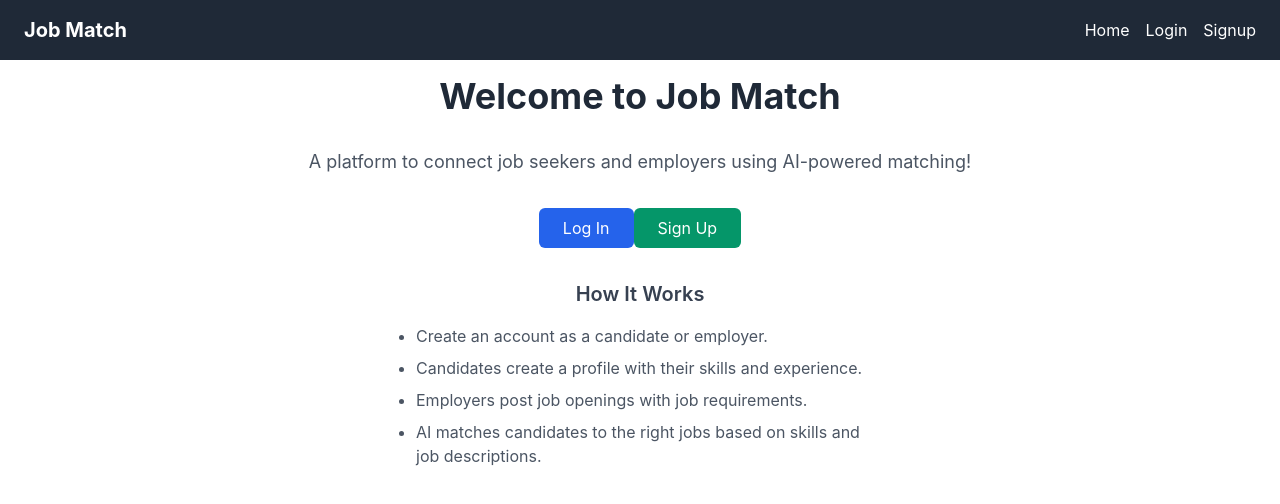
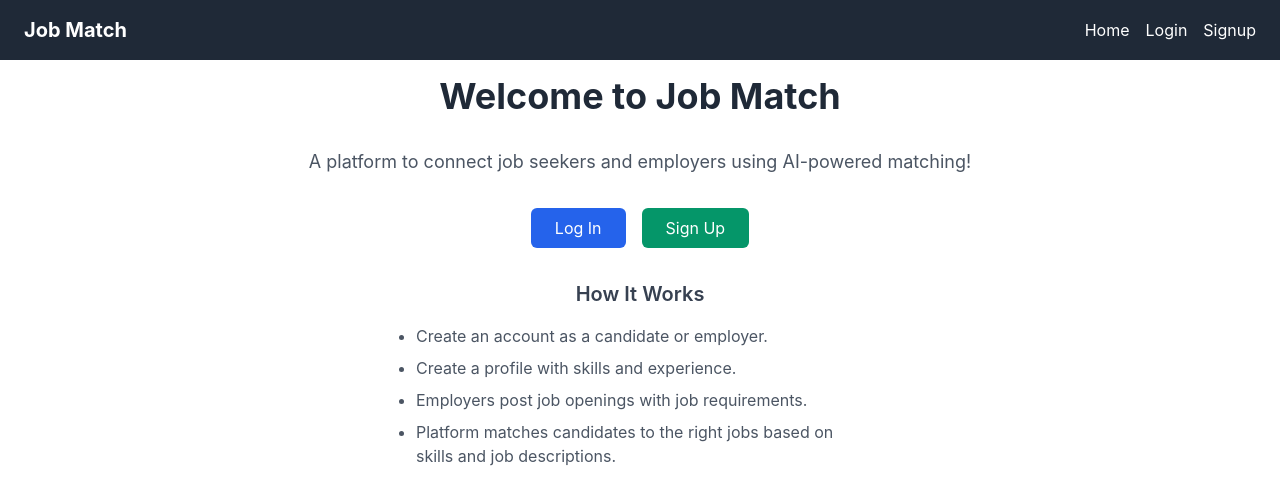
Before and after one commit to Mitesh21jun/job-portal-client, a React (Create React App) app: page / in a window 1280 px wide. Shown: the top 504 px of the page. Built offline with nearby package versions, Linux system fonts and the light colour scheme.

Commit message:
updated homepage

```diff
--- a/src/pages/Home.js
+++ b/src/pages/Home.js
@@ -10,12 +10,12 @@ export default function Home() {
 
       <div className="space-y-4">
         <Link to="/login">
-          <button className="bg-blue-600 text-white px-6 py-2 rounded-md hover:bg-blue-700">
+          <button className="bg-blue-600 mx-2 text-white px-6 py-2 rounded-md hover:bg-blue-700">
             Log In
           </button>
         </Link>
         <Link to="/signup">
-          <button className="bg-green-600 text-white px-6 py-2 rounded-md hover:bg-green-700">
+          <button className="bg-green-600 mx-2 text-white px-6 py-2 rounded-md hover:bg-green-700">
             Sign Up
           </button>
         </Link>
@@ -25,9 +25,9 @@ export default function Home() {
         <h2 className="text-xl font-semibold text-gray-700">How It Works</h2>
         <ul className="list-disc text-left space-y-2 mt-4 max-w-md mx-auto text-gray-600">
           <li>Create an account as a candidate or employer.</li>
-          <li>Candidates create a profile with their skills and experience.</li>
+          <li>Create a profile with skills and experience.</li>
           <li>Employers post job openings with job requirements.</li>
-          <li>AI matches candidates to the right jobs based on skills and job descriptions.</li>
+          <li>Platform matches candidates to the right jobs based on skills and job descriptions.</li>
         </ul>
       </div>
     </div>
```
